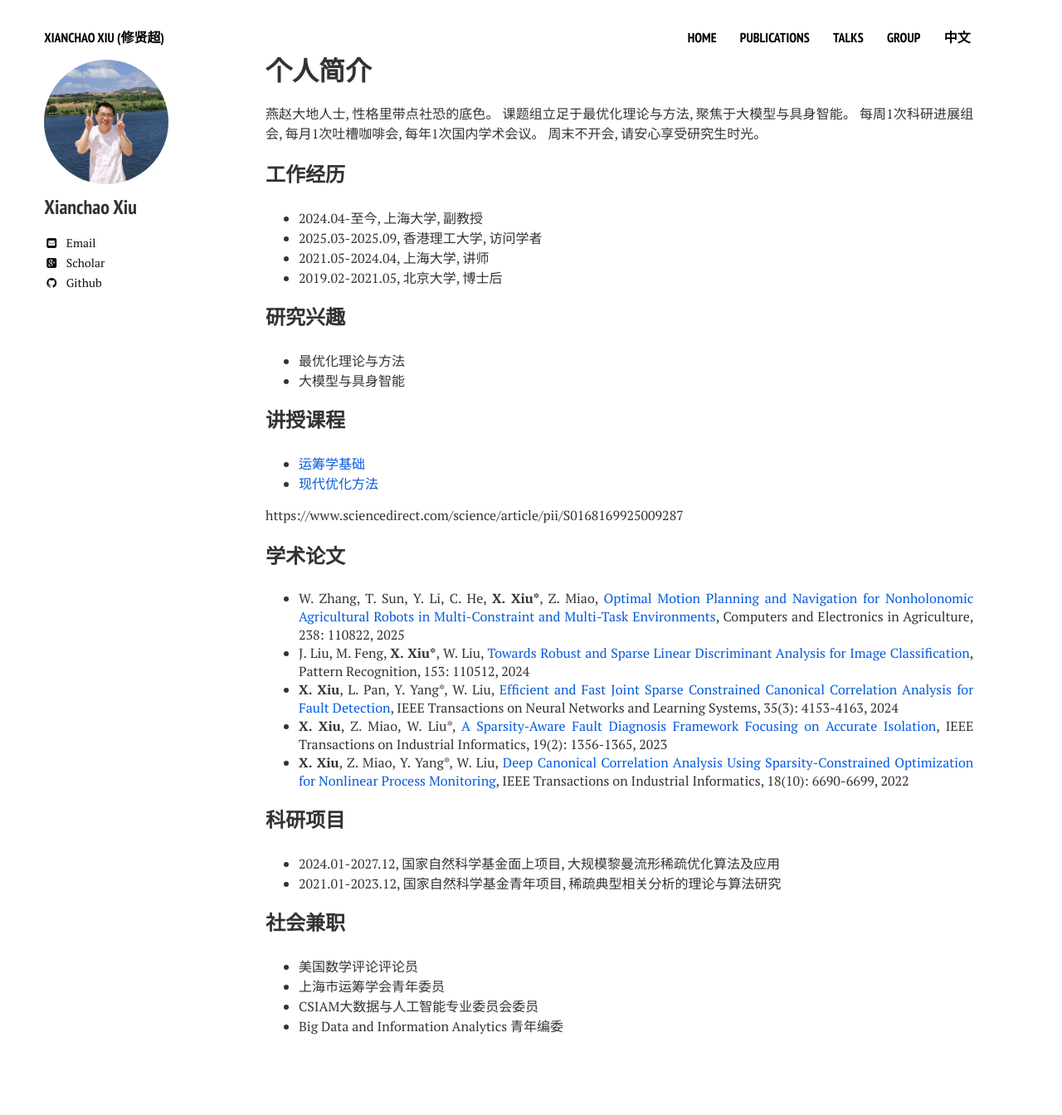
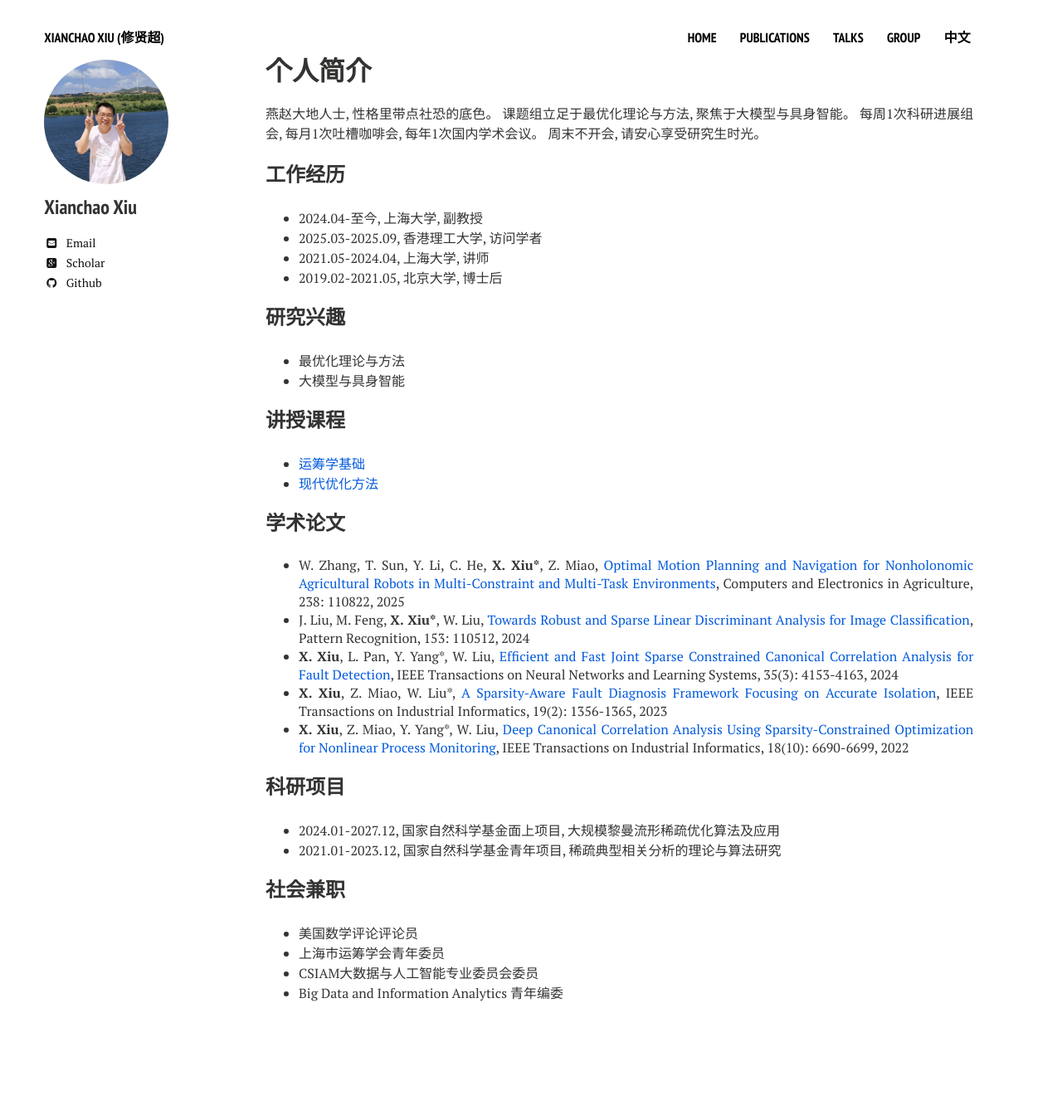
Before and after one commit to xianchaoxiu/xianchaoxiu.github.io, a Jekyll site: the page built from chinese/index.md, in a window 1280 px wide. Shown: the whole page at 83% size. Built offline with Jekyll 4.4.1, drawn with Linux system fonts in a browser that asks for light colours; nearby versions of some CDN libraries; after the commit the page ends 1304 px from its top, so only the background shows below that; part of the change alters nothing that is shown.

Commit message:
Update index.md

```diff
--- a/chinese/index.md
+++ b/chinese/index.md
@@ -31,8 +31,6 @@ share: false
 * <a href="https://xianchaoxiu.github.io/chinese/OR/" class="textlink" target="_blank"> 运筹学基础 </a><br>
 * <a href="https://xianchaoxiu.github.io/chinese/OPT/" class="textlink" target="_blank"> 现代优化方法 </a><br>
 
-https://www.sciencedirect.com/science/article/pii/S0168169925009287
-
 
 ### 学术论文
 * W. Zhang, T. Sun, Y. Li, C. He, <b>X. Xiu*</b>, Z. Miao, <a href="https://www.sciencedirect.com/science/article/pii/S0168169925009287" class="textlink" target="_blank">Optimal Motion Planning and Navigation for Nonholonomic Agricultural Robots in Multi-Constraint and Multi-Task Environments</a>, Computers and Electronics in Agriculture, 238: 110822, 2025 <br>
```
